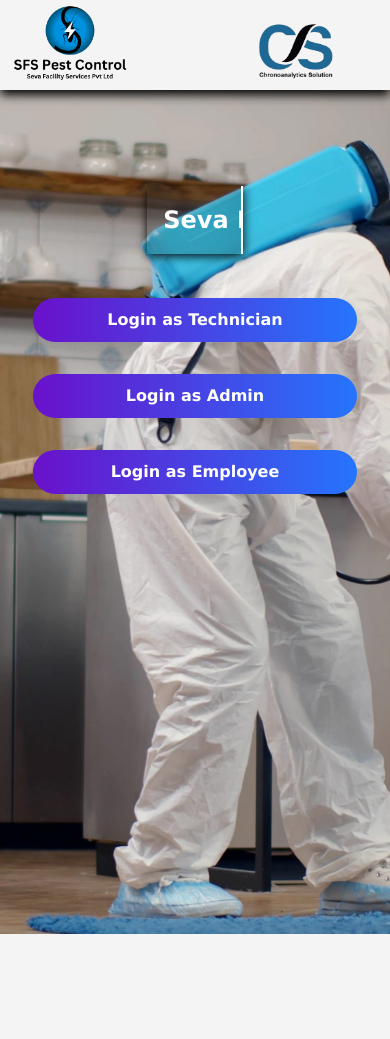
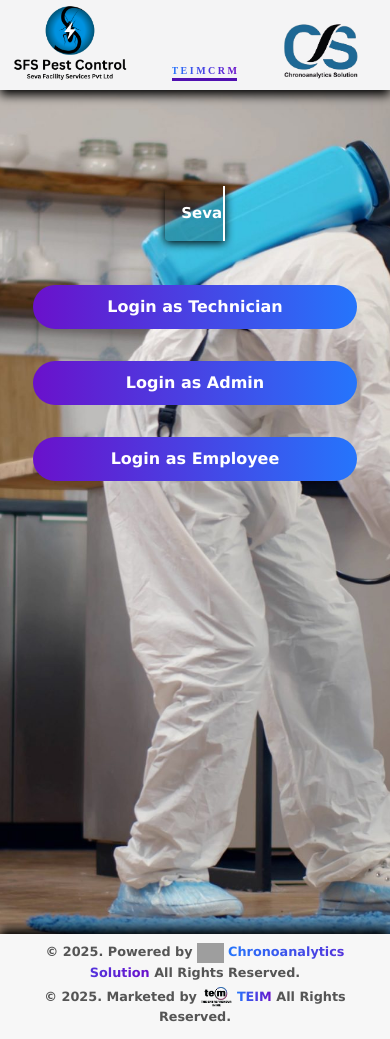
Before and after one commit to codingwithamol/crm_main, a Django app: page / in a window 390 px wide. Before the commit the page ends 934 px from the top, so only its background shows below. Run offline with Django 5.2, Linux system fonts and the light colour scheme; parts of the project's set-up code (start-up, migrations or seed data) failed here and were passed over; grey boxes are pictures that could not be loaded.

Commit message:
Landing Page Is Done

```diff
--- a/templates/landing_page.html
+++ b/templates/landing_page.html
@@ -1,19 +1,22 @@
 {% load static %}
 <!DOCTYPE html>
 <html lang="en">
+
 <head>
     <meta charset="UTF-8">
     <meta name="viewport" content="width=device-width, initial-scale=1.0">
-    <title>Landing Page</title>
+    <title>TEIM CRM</title>
     <script src="https://code.jquery.com/jquery-3.6.0.min.js"></script>
     <script src="https://cdn.jsdelivr.net/npm/@popperjs/core@2.11.8/dist/umd/popper.min.js"></script>
     <script src="https://cdn.jsdelivr.net/npm/bootstrap@4.6.2/dist/js/bootstrap.min.js"></script>
 
     <link rel="stylesheet" href="https://cdn.jsdelivr.net/npm/bootstrap@4.6.2/dist/css/bootstrap.min.css">
     <link rel="stylesheet" href="https://cdnjs.cloudflare.com/ajax/libs/font-awesome/4.7.0/css/font-awesome.min.css">
+    <link rel="icon" href="{% static 'images/Logo.png' %}" type="image/png">
 
     <style>
-        body, html {
+        body,
+        html {
             margin: 0;
             padding: 0;
             height: 100%;
@@ -22,7 +25,6 @@
             text-align: center;
             background-color: #f4f4f4;
         }
-
         .background-image {
             background-image: url("{% static 'images/landing_background.jpeg' %}");
             background-repeat: no-repeat;
@@ -31,11 +33,6 @@
             height: 100%;
             width: 100%;
             margin-top: 90px;
-
-
-
-
-
 
  }
 
@@ -46,6 +43,7 @@
             color: #ffffff;
             margin-bottom: 30px;
             white-space: nowrap;
+            border-radius: 4px 0px 0px 4px;
             overflow: hidden;
             border-right: 3px solid white;
             width: 27ch;
@@ -56,13 +54,23 @@
         }
 
         @keyframes typing {
-            0% { width: 0; }
-            50% { width: 20ch; }
+            0% {
+                width: 0;
+            }
+
+            50% {
+                width: 20ch;
+            }
         }
 
         @keyframes erase {
-            50% { width: 20ch; }
-            100% { width: 0; }
+            50% {
+                width: 20ch;
+            }
+
+            100% {
+                width: 0;
+            }
         }
 
         .button-container {
@@ -72,10 +80,8 @@
             width: 100%;
             max-width: 250px;
         }
-
-
-
-        .left-side, .right-side {
+   .left-side,
+        .right-side {
             display: flex;
             flex-direction: column;
             align-items: center;
@@ -90,7 +96,7 @@
             }
 
             .heading {
-                font-size: 24px;
+                font-size: 15px;
                 margin-bottom: 20px;
                 width: 28ch;
                 border-right: 2px solid white;
@@ -107,10 +113,16 @@
             .button-container {
                 max-width: 90%;
             }
+
+
+
+
         }
+
         /* Navbar Css Start */
         .navbar {
-            background-color: #F4F4F5;  /* Baby Pink */
+            background-color: #F4F4F5;
+            /* Baby Pink */
             box-shadow: 0px 5px 10px rgb(0, 0, 0);
             padding: 33px;
             width: 100%;
@@ -133,7 +145,7 @@
 
         .tem {
             position: absolute;
-            right: 25px;
+            right: 10px;
             top: 0px;
         }
 
@@ -146,9 +158,25 @@
         }
 
 
-
+        .teimlms {
+            display: inline-block;
+            position: absolute;
+            left: 47%;
+            top: 35px;
+            font-weight: bold;
+            font-size: 20px;
+            font-family: Algerian;
+            background: linear-gradient(to right, #2575fc, #6a11cb);
+            /* Gradient definition */
+            -webkit-background-clip: text;
+            /* Clip the gradient to the text boundaries */
+            -webkit-text-fill-color: transparent;
+            border-bottom: 3px solid rgb(80, 16, 177);
+            /*Script MT */
+        }
 
         /*Navbar Css End */
+
         /* Button styling */
         .btn {
             background: linear-gradient(to right, #6a11cb, #2575fc);
@@ -171,10 +199,80 @@
         }
 
 
+
+        /*Footer Css Start*/
+        @media screen and (max-width: 768px) {
+
+            .teimlms {
+                display: inline-block;
+                position: absolute;
+                left: 44% !important;
+                top: 63px !important;
+                font-weight: bold;
+                font-size: 10px !important;
+                font-family: Algerian;
+                background: linear-gradient(to right, #2575fc, #6a11cb);
+                /* Gradient definition */
+                -webkit-background-clip: text;
+                /* Clip the gradient to the text boundaries */
+                -webkit-text-fill-color: transparent;
+                border-bottom: 3px solid rgb(80, 16, 177);
+                /*Script MT */
+            }
+
+            .tem {
+                position: absolute !important;
+                right: 0px !important;
+                top: 0px !important;
+            }
+            .footer p {
+                font-size: 1rem;
+                /* Smaller font for smaller devices */
+                word-wrap: break-word;
+                /* Ensures text does not overflow */
+                margin: 5px 0;
+                /* Adjust margin for compact view */
+            }
+
+            .footer img {
+                height: 16px;
+                /* Scale images for smaller devices */
+            }
+        }
+
+        @media screen and (max-width: 480px) {
+            .footer p {
+                font-size: 0.8rem;
+                /* Even smaller font for extra small devices */
+            }
+
+            .footer p a {
+                font-size: 0.8rem !important;
+                /* Even smaller font for extra small devices */
+            }
+
+            .footer img {
+                height: 10px;
+                /* Further scale down images */
+            }
+
+        }
+
+        .footer {
+
+            width: 100%;
+            font-size: 20px;
+            box-shadow: 0px -5px 10px rgb(0, 0, 0);
+
+
+        }
+
+        /*Footer Css End*/
     </style>
 </head>
-<body >
 
+<body>
+<!-- Navbar Start -->
     <nav class="navbar navbar-default">
         <div class="container-fluid navbarr">
             <div class="navbar-header ">
@@ -183,12 +281,14 @@
                     <span class="icon-bar"></span>
                     <span class="icon-bar"></span>
                 </button> -->
-                <a class="navbar-brand " href="https://profitmaxacademy.com/">
-                    <img src="{% static 'images/Logo.png' %}" alt="Logo"
-                        style="height: 120px;   margin-bottom: 10px; " class="navbar-header_logo">
+                <a class="navbar-brand " href="#">
+                    <img src="{% static 'images/Logo.png' %}" alt="Logo" style="height: 120px;   margin-bottom: 10px; "
+                        class="navbar-header_logo">
                 </a>
             </div>
-
+            <div class="teimlms">
+                <span>T E I M C R M</span>
+            </div>
 
             <div class="navbar-header tem">
                 <!-- <button type="button" class="navbar-toggle" data-toggle="collapse" data-target="#myNavbar">
@@ -196,9 +296,8 @@
                     <span class="icon-bar"></span>
                     <span class="icon-bar"></span>
                 </button> -->
-                <a class="navbar-brand mt-3" href="#">
-                    <img src="{% static 'images/crono.png' %}" alt="Logo"
-                        style="height: 70px;   margin-bottom: 10px; ">
+                <a class="navbar-brand mt-3" href="https://chronoanalytics.in/">
+                    <img src="{% static 'images/crono.png' %}" alt="Logo" style="height: 70px;   margin-bottom: 10px; ">
                 </a>
             </div>
             <!-- <div class="collapse navbar-collapse" id="myNavbar">
@@ -209,14 +308,15 @@
             </div> -->
         </div>
     </nav>
+ <!-- Navbar End -->
 
-       <div class="container-fluid background-image" >
+<!-- Main Content Start -->
+    <div class="container-fluid background-image">
         <div class="row">
             <div class="col-md-3 mt-5"></div>
             <div class="col-md-6 mt-5 col-12" style="width: 100%;">
                 <center>
-                      <div class="heading p-3  style="
- ">Seva Facility Services Pvt Ltd</div>
+                    <div class="heading p-3">Seva Facility Services Pvt Ltd</div>
 
                     <div class="button-container">
                         <div class="left-side">
@@ -233,6 +333,36 @@
 
         </div>
     </div>
+<!-- Main Content End -->
+
+<!-- Footer Start -->
+    <footer class="footer p-2" style="background-color: #f7f7f7;  text-align: center; font-size: 1.1rem; color: #555;"
+        >
+        <div class="container">
+            <!-- Footer Content -->
+            <p style="margin: 0; font-weight: 600; word-wrap: break-word;">
+                © 2025. Powered by
+                <img src="../static/images/logoweb.png" alt="Chronoanalytics Logo"
+                    style="height: 20px; vertical-align: middle;">
+                <a href="http://www.chronoanalytics.in/"
+                    style="text-decoration: none;  background: linear-gradient(to right, #2575fc, #6a11cb);-webkit-background-clip: text;-webkit-text-fill-color: transparent; font-size: 1.1rem;">Chronoanalytics
+                    Solution</a>
+                All Rights Reserved.
+            </p>
+            <p style="font-weight: 600; word-wrap: break-word; ">
+                © 2025. Marketed by
+                <img src="../static/images/TeimLogo.png" alt="Teim Logo" style="height: 20px; vertical-align: middle;">
+                <a href="http://teim.in/" style="text-decoration: none;  background: linear-gradient(to right, #2575fc, #6a11cb); /* Gradient definition */
+       -webkit-background-clip: text;
+       -webkit-text-fill-color: transparent; font-size: 1.1rem;">TEIM</a>
+                All Rights Reserved.
+            </p>
+        </div>
+
+    </footer>
+<!-- Footer End -->
+
+
 
 </body>
 </html>
```
Lines whose indentation alone changed are shown as unchanged.
